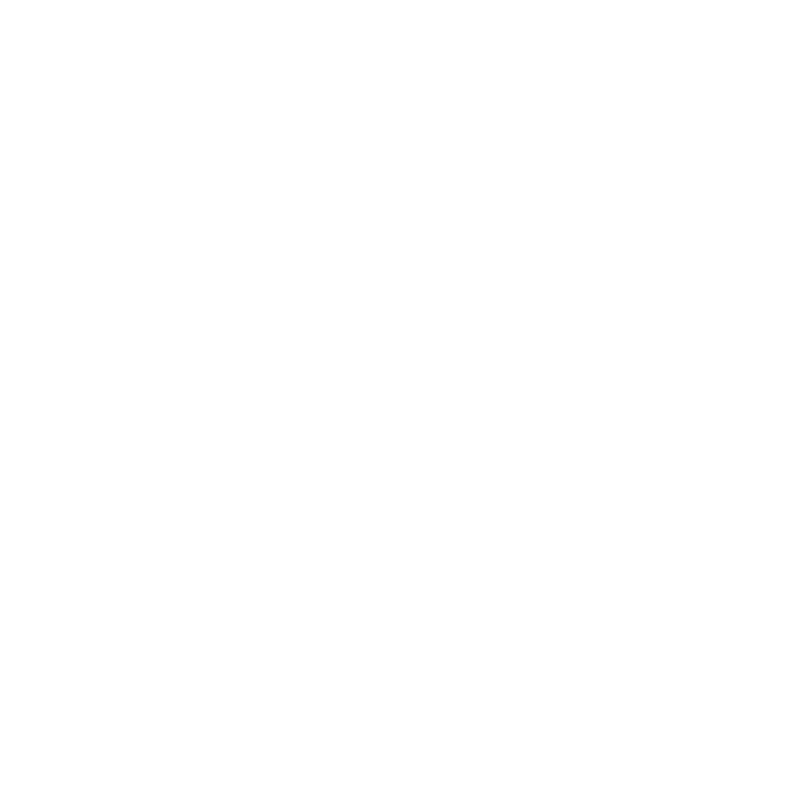
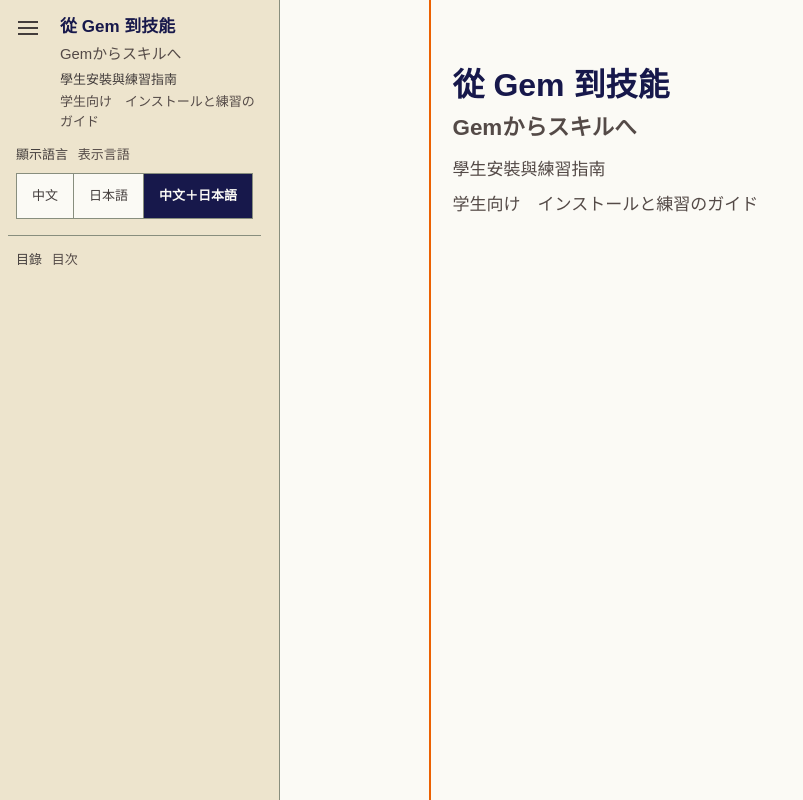
Before and after one commit to SomniaLiao/how-to-skill-guide, a plain HTML site: page index.html in a window 1280 px wide. Shown: the whole page, without its empty margins (0-803 px from the left). Drawn offline with Linux system fonts and the light colour scheme.

Commit message:
P1-3 雙語機制、介面文字與兩頁外框

```diff
--- a/assets/css/base.css
+++ b/assets/css/base.css
@@ -222,6 +222,7 @@ html[data-lang-mode="both"] .skip-link .t-ja { color: inherit; }
   color: var(--color-binroji);
   cursor: pointer;
 }
+.sidebar-toggle[hidden] { display: none; }
 .sidebar-toggle:hover { background: var(--color-kinari); }
 
 /* 三條線以 CSS 繪製，不受字型影響 */
--- a/assets/js/i18n.js
+++ b/assets/js/i18n.js
@@ -0,0 +1,120 @@
+// 語言模式的切換與保存，以及雙語文字的共用工具（規格書第 6 節）。
+
+const STORAGE_KEY = 'htsg.langMode';
+const DEFAULT_MODE = 'both';
+
+// 選項文字固定，不隨模式改變（UI-05）
+const MODES = [
+  { value: 'zh', label: '中文', lang: 'zh-Hant-TW' },
+  { value: 'ja', label: '日本語', lang: 'ja' },
+  { value: 'both', label: '中文＋日本語', lang: 'zh-Hant-TW' },
+];
+
+const root = document.documentElement;
+let pageTitle = null;
+
+// ---------- 雙語文字的共用工具 ----------
+
+// 把雙語文字輸出成兩個元素，由 CSS 決定顯示哪一個
+export function appendBilingual(parent, text, tag = 'span') {
+  for (const [key, lang] of [['zh', 'zh-Hant-TW'], ['ja', 'ja']]) {
+    const node = document.createElement(tag);
+    node.className = `t t-${key}`;
+    node.lang = lang;
+    node.textContent = text[key];
+    parent.append(node);
+  }
+  return parent;
+}
+
+// 屬性只能放一種語言：ja 模式用日語，其他模式用中文
+export function attributeText(text) {
+  return root.dataset.langMode === 'ja' ? text.ja : text.zh;
+}
+
+// ---------- 保存 ----------
+
+// 無痕模式或停用儲存時，localStorage 可能直接丟出錯誤
+function readMode() {
+  try {
+    const saved = localStorage.getItem(STORAGE_KEY);
+    return MODES.some((mode) => mode.value === saved) ? saved : DEFAULT_MODE;
+  } catch {
+    return DEFAULT_MODE;
+  }
+}
+
+function saveMode(value) {
+  try {
+    localStorage.setItem(STORAGE_KEY, value);
+  } catch {
+    // 存不了就不記住，不影響切換
+  }
+}
+
+// ---------- 套用 ----------
+
+function updateTitle() {
+  if (!pageTitle) return;
+  const mode = root.dataset.langMode;
+  document.title = mode === 'both' ? `${pageTitle.zh} / ${pageTitle.ja}` : pageTitle[mode];
+}
+
+// 只改 html 的屬性，顯示與隱藏交給 CSS，不重新載入頁面
+function applyMode(value) {
+  root.dataset.langMode = value;
+  root.lang = MODES.find((mode) => mode.value === value).lang;
+  for (const radio of document.querySelectorAll('input[name="langMode"]')) {
+    radio.checked = radio.value === value;
+  }
+  updateTitle();
+  document.dispatchEvent(new CustomEvent('htsg:langchange'));
+}
+
+// 在內容顯示之前呼叫，避免先閃過預設的語言
+export function initLangMode() {
+  applyMode(readMode());
+  // 按上一頁時，瀏覽器可能直接還原舊畫面，所以重新讀一次設定
+  window.addEventListener('pageshow', (event) => {
+    if (event.persisted) applyMode(readMode());
+  });
+}
+
+// title 的格式：{ zh, ja }
+export function setPageTitle(title) {
+  pageTitle = title;
+  updateTitle();
+}
+
+// ---------- 切換元件 ----------
+
+export function createLangSwitch(legendText) {
+  const fieldset = document.createElement('fieldset');
+  fieldset.className = 'lang-switch';
+  fieldset.append(appendBilingual(document.createElement('legend'), legendText));
+
+  const options = document.createElement('div');
+  options.className = 'lang-switch-options';
+  for (const mode of MODES) {
+    const radio = document.createElement('input');
+    radio.type = 'radio';
+    radio.name = 'langMode';
+    radio.value = mode.value;
+    radio.lang = mode.lang;
+    radio.checked = mode.value === root.dataset.langMode;
+    radio.addEventListener('change', () => {
+      applyMode(mode.value);
+      saveMode(mode.value);
+    });
+
+    const label = document.createElement('label');
+    label.className = 'lang-option';
+    label.lang = mode.lang;
+    const text = document.createElement('span');
+    text.textContent = mode.label;
+    label.append(radio, text);
+    options.append(label);
+  }
+  fieldset.append(options);
+  return fieldset;
+}
--- a/assets/js/main.js
+++ b/assets/js/main.js
@@ -0,0 +1,55 @@
+// 進入點：依 body 的 data-page 載入內容。
+
+import { appendBilingual, createLangSwitch, initLangMode, setPageTitle } from './i18n.js';
+import { initSidebar } from './sidebar.js';
+
+// 介面文字本身讀不到時也要能顯示，所以這一句另外寫在程式裡（與 UI-14 相同）
+const LOAD_ERROR = {
+  zh: '內容載入失敗，請重新整理頁面。',
+  ja: '内容を読み込めませんでした。ページを再読み込みしてください。',
+};
+
+const page = document.body.dataset.page;
+const article = document.getElementById('article');
+
+async function loadJson(path) {
+  // no-cache 會先向伺服器確認有沒有新版，教師更新後讀者才看得到
+  const response = await fetch(path, { cache: 'no-cache' });
+  if (!response.ok) throw new Error(`${path} 回應 ${response.status}`);
+  return response.json();
+}
+
+function showLoadError(error) {
+  console.error(error);
+  const box = document.createElement('div');
+  box.className = 'load-error';
+  box.setAttribute('role', 'alert');
+  article.append(appendBilingual(box, LOAD_ERROR, 'p'));
+}
+
+function renderHeader(strings, subtitle) {
+  const title = document.createElement('h1');
+  title.className = 'page-title font-head';
+  const sub = document.createElement('div');
+  sub.className = 'page-subtitle';
+  article.append(appendBilingual(title, strings['UI-01']), appendBilingual(sub, subtitle, 'p'));
+}
+
+async function start() {
+  initLangMode();
+  try {
+    const { strings } = await loadJson('content/ui.json');
+    const subtitle = strings[page === 'teacher' ? 'UI-03' : 'UI-02'];
+    setPageTitle({
+      zh: `${strings['UI-01'].zh}｜${subtitle.zh}`,
+      ja: `${strings['UI-01'].ja}｜${subtitle.ja}`,
+    });
+    appendBilingual(document.querySelector('.skip-link'), strings['UI-16']);
+    renderHeader(strings, subtitle);
+    initSidebar({ strings, chapters: [], page, langSwitch: createLangSwitch(strings['UI-04']) });
+  } catch (error) {
+    showLoadError(error);
+  }
+}
+
+start();
--- a/assets/js/sidebar.js
+++ b/assets/js/sidebar.js
@@ -1,4 +1,6 @@
 // 左側欄：目錄的建立、收合、手機抽屜與目前位置標示（規格書 4.2 至 4.4）。
+
+import { appendBilingual, attributeText } from './i18n.js';
 
 const STORAGE_KEY = 'htsg.sidebar';
 const DESKTOP = window.matchMedia('(min-width: 1024px)');
@@ -12,22 +14,6 @@ function element(tag, className) {
   const node = document.createElement(tag);
   if (className) node.className = className;
   return node;
-}
-
-// 把雙語文字輸出成兩個元素，由 CSS 決定顯示哪一個
-function appendBilingual(parent, text, tag = 'span') {
-  for (const [key, lang] of [['zh', 'zh-Hant-TW'], ['ja', 'ja']]) {
-    const node = element(tag, `t t-${key}`);
-    node.lang = lang;
-    node.textContent = text[key];
-    parent.append(node);
-  }
-  return parent;
-}
-
-// 屬性只能放一種語言：ja 模式用日語，其他模式用中文
-function attributeText(text) {
-  return root.dataset.langMode === 'ja' ? text.ja : text.zh;
 }
 
 // 無痕模式或停用儲存時，localStorage 可能直接丟出錯誤
@@ -95,7 +81,7 @@ function buildRail(chapters) {
   return rail;
 }
 
-function buildSidebar(sidebar, { strings, chapters, page }) {
+function buildSidebar(sidebar, { strings, chapters, page, langSwitch }) {
   const head = element('div', 'sidebar-head');
   const brand = element('div', 'sidebar-panel');
   brand.append(
@@ -106,15 +92,13 @@ function buildSidebar(sidebar, { strings, chapters, page }) {
 
   const scroll = element('div', 'sidebar-scroll');
   const panel = element('div', 'sidebar-panel');
-  const langSlot = element('div'); // 語言切換由 i18n.js 放進這裡
-  langSlot.dataset.slot = 'lang';
 
   const nav = element('nav');
   const navTitle = appendBilingual(element('div', 'toc-title'), strings['UI-06']);
   navTitle.id = 'toc-title';
   nav.setAttribute('aria-labelledby', navTitle.id);
   nav.append(navTitle, buildToc(chapters));
-  panel.append(langSlot, nav);
+  panel.append(langSwitch, nav);
 
   if (page === 'teacher') {
     const foot = element('div', 'sidebar-foot');
@@ -135,13 +119,14 @@ function buildSidebar(sidebar, { strings, chapters, page }) {
 // ---------- 進入點 ----------
 
 // chapters 的格式：[{ id, title: { zh, ja }, sections: [{ id, title }] }]
-export function initSidebar({ strings, chapters, page }) {
+// langSwitch 是 i18n.js 建立的語言切換元件
+export function initSidebar({ strings, chapters, page, langSwitch }) {
   const sidebar = document.getElementById('sidebar');
   const toggle = document.getElementById('sidebar-toggle');
   const backdrop = document.getElementById('sidebar-backdrop');
   const main = document.getElementById('main');
   const skipLink = document.querySelector('.skip-link');
-  const { scroll, railNav } = buildSidebar(sidebar, { strings, chapters, page });
+  const { scroll, railNav } = buildSidebar(sidebar, { strings, chapters, page, langSwitch });
 
   const isExpanded = () => root.dataset.sidebar === 'expanded';
   const isDrawerOpen = () => MOBILE.matches && isExpanded();
@@ -291,6 +276,11 @@ export function initSidebar({ strings, chapters, page }) {
   DESKTOP.addEventListener('change', applyLayout);
   MOBILE.addEventListener('change', applyLayout);
   document.addEventListener('htsg:langchange', updateLabels);
+  // 按上一頁還原舊畫面時，重新讀一次設定
+  window.addEventListener('pageshow', (event) => {
+    if (event.persisted) applyLayout();
+  });
 
+  toggle.hidden = false;
   applyLayout();
 }
--- a/content/ui.json
+++ b/content/ui.json
@@ -0,0 +1,27 @@
+{
+  "updated": "2026-11-26",
+  "strings": {
+    "UI-01": { "zh": "從 Gem 到技能", "ja": "Gemからスキルへ" },
+    "UI-02": { "zh": "學生安裝與練習指南", "ja": "学生向け　インストールと練習のガイド" },
+    "UI-03": { "zh": "教師製作指南", "ja": "教員向け　作成ガイド" },
+    "UI-04": { "zh": "顯示語言", "ja": "表示言語" },
+    "UI-06": { "zh": "目錄", "ja": "目次" },
+    "UI-08": { "zh": "複製", "ja": "コピー" },
+    "UI-09": { "zh": "已複製", "ja": "コピーしました" },
+    "UI-10": { "zh": "截圖準備中", "ja": "画像は準備中です" },
+    "UI-11": { "zh": "參考資料", "ja": "参考資料" },
+    "UI-12": { "zh": "資料更新日期", "ja": "情報の更新日" },
+    "UI-13": { "zh": "查看學生頁", "ja": "学生向けページを見る" },
+    "UI-14": { "zh": "內容載入失敗，請重新整理頁面。", "ja": "内容を読み込めませんでした。ページを再読み込みしてください。" },
+    "UI-15": { "zh": "本頁需要啟用 JavaScript 才能顯示內容。", "ja": "このページを表示するには、JavaScriptを有効にしてください。" },
+    "UI-16": { "zh": "跳到主要內容", "ja": "本文へ移動" },
+    "UI-17": { "zh": "步驟", "ja": "手順" },
+    "UI-18": { "zh": "提醒", "ja": "ご注意" },
+    "UI-19": { "zh": "小技巧", "ja": "ヒント" },
+    "UI-20": { "zh": "電腦", "ja": "パソコン" },
+    "UI-21": { "zh": "手機", "ja": "スマートフォン" },
+    "UI-22": { "zh": "展開目錄", "ja": "目次を開く" },
+    "UI-23": { "zh": "收合目錄", "ja": "目次を閉じる" },
+    "UI-24": { "zh": "截圖日期", "ja": "撮影日" }
+  }
+}
--- a/index.html
+++ b/index.html
@@ -0,0 +1,33 @@
+<!doctype html>
+<html lang="zh-Hant-TW" data-lang-mode="both">
+<head>
+<meta charset="utf-8">
+<meta name="viewport" content="width=device-width, initial-scale=1">
+<meta http-equiv="Content-Security-Policy"
+  content="default-src 'self'; script-src 'self'; style-src 'self'; img-src 'self'; connect-src 'self'; object-src 'none'; base-uri 'self'; form-action 'none'">
+<meta name="referrer" content="no-referrer">
+<title>從 Gem 到技能｜學生安裝與練習指南</title>
+<link rel="stylesheet" href="assets/css/base.css">
+<link rel="stylesheet" href="assets/css/components.css">
+<script type="module" src="assets/js/main.js"></script>
+</head>
+<body data-page="student">
+<a class="skip-link" href="#main"></a>
+
+<!-- 左側欄的內容由 sidebar.js 建立。沒有 JavaScript 時按鈕沒有作用，所以先隱藏 -->
+<button type="button" class="sidebar-toggle" id="sidebar-toggle" aria-controls="sidebar" aria-expanded="false" hidden>
+  <span class="sidebar-toggle-icon" aria-hidden="true"></span>
+</button>
+<aside class="sidebar" id="sidebar"></aside>
+<div class="sidebar-backdrop" id="sidebar-backdrop"></div>
+
+<main class="page" id="main" tabindex="-1">
+  <article class="sheet" id="article">
+    <noscript>
+      <p lang="zh-Hant-TW">本頁需要啟用 JavaScript 才能顯示內容。</p>
+      <p lang="ja">このページを表示するには、JavaScriptを有効にしてください。</p>
+    </noscript>
+  </article>
+</main>
+</body>
+</html>
```
Also changed, not shown: teacher.html (+33 -0 lines).
